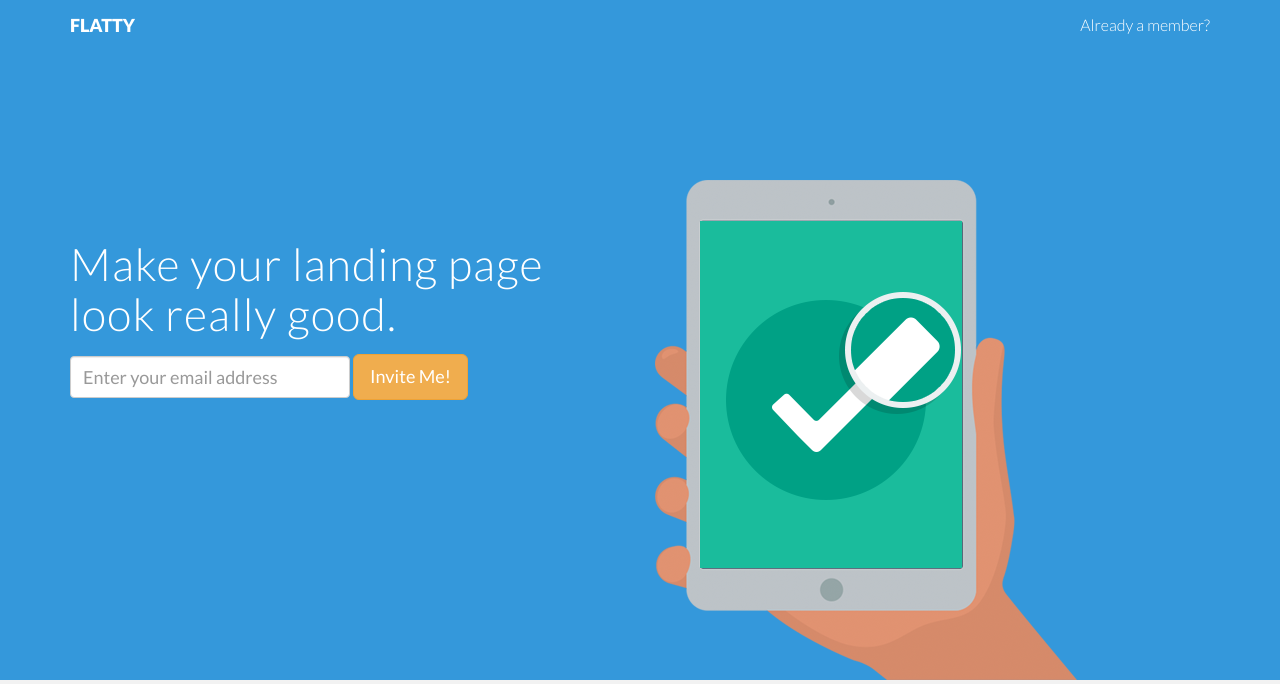
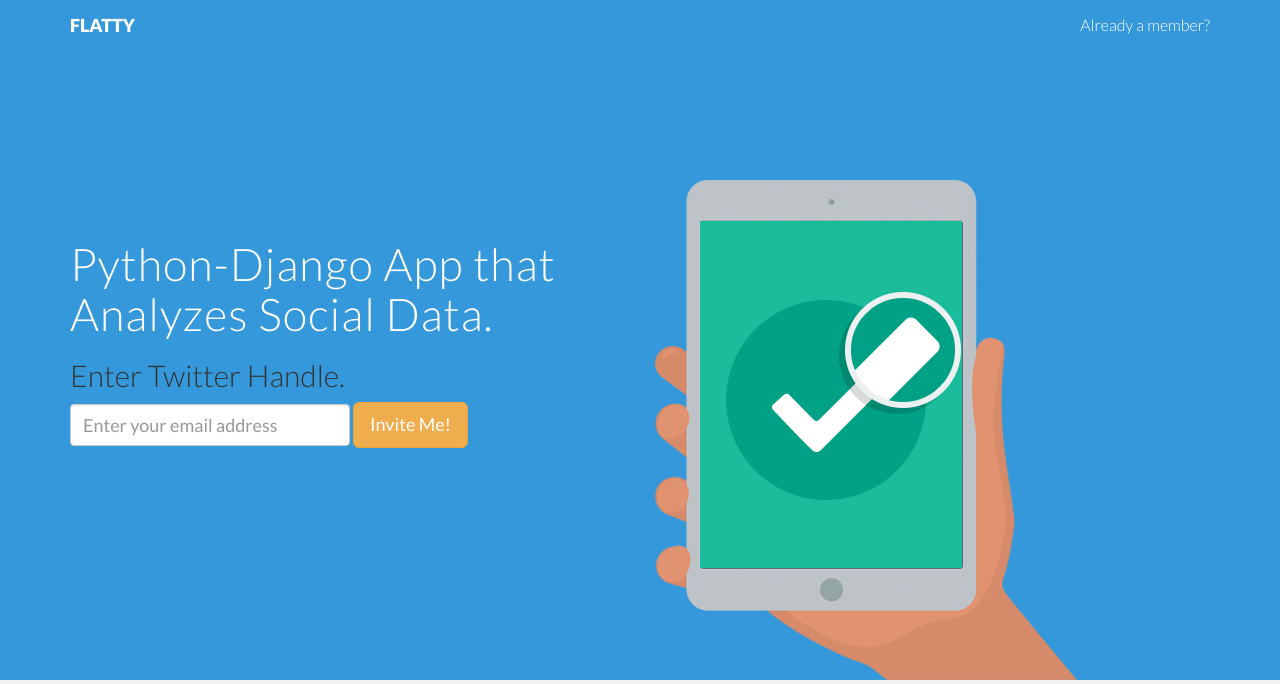
Before and after one commit to freedomcuautli/CandidateHunt, a Django app: page / in a window 1280 px wide. Shown: the top 684 px of the page. Run offline with Django 3.2, Linux system fonts and the light colour scheme; some libraries are stand-ins or nearby versions.

Commit message:
added theme

```diff
--- a/social/templates/index.html
+++ b/social/templates/index.html
@@ -7,9 +7,9 @@
     <meta name="description" content="">
     <meta name="author" content="">
     {% load staticfiles %}
-    <link rel="shortcut icon" href="assets/img/favicon.png">
+    <link rel="shortcut icon" href={% static "img/favicon.png" %}>
 
-    <title>FLATTY - Free Bootstrap 3 Landing Page</title>
+    <title>HiringSolvedDemo</title>
 
     <!-- Bootstrap core CSS -->
 <!--    <link href="assets/css/bootstrap.css" -->
@@ -54,8 +54,8 @@
 		<div class="container">
 			<div class="row">
 				<div class="col-lg-6">
-					<h1>Make your landing page<br/>
-					look really good.</h1>
+					<h1>Python-Django App that Analyzes Social Data.</h1>
+          <h2>Enter Twitter Handle.</h2>
 					<form class="form-inline" role="form">
 					  <div class="form-group">
 					    <input type="email" class="form-control" id="exampleInputEmail1" placeholder="Enter your email address">
@@ -225,6 +225,6 @@
     ================================================== -->
     <!-- Placed at the end of the document so the pages load faster -->
     <script src="https://code.jquery.com/jquery-1.10.2.min.js"></script>
-    <script src="assets/js/bootstrap.min.js"></script>
+    <script src={% static "js/bootstrap.min.js" %}></script>
   </body>
 </html>
```
